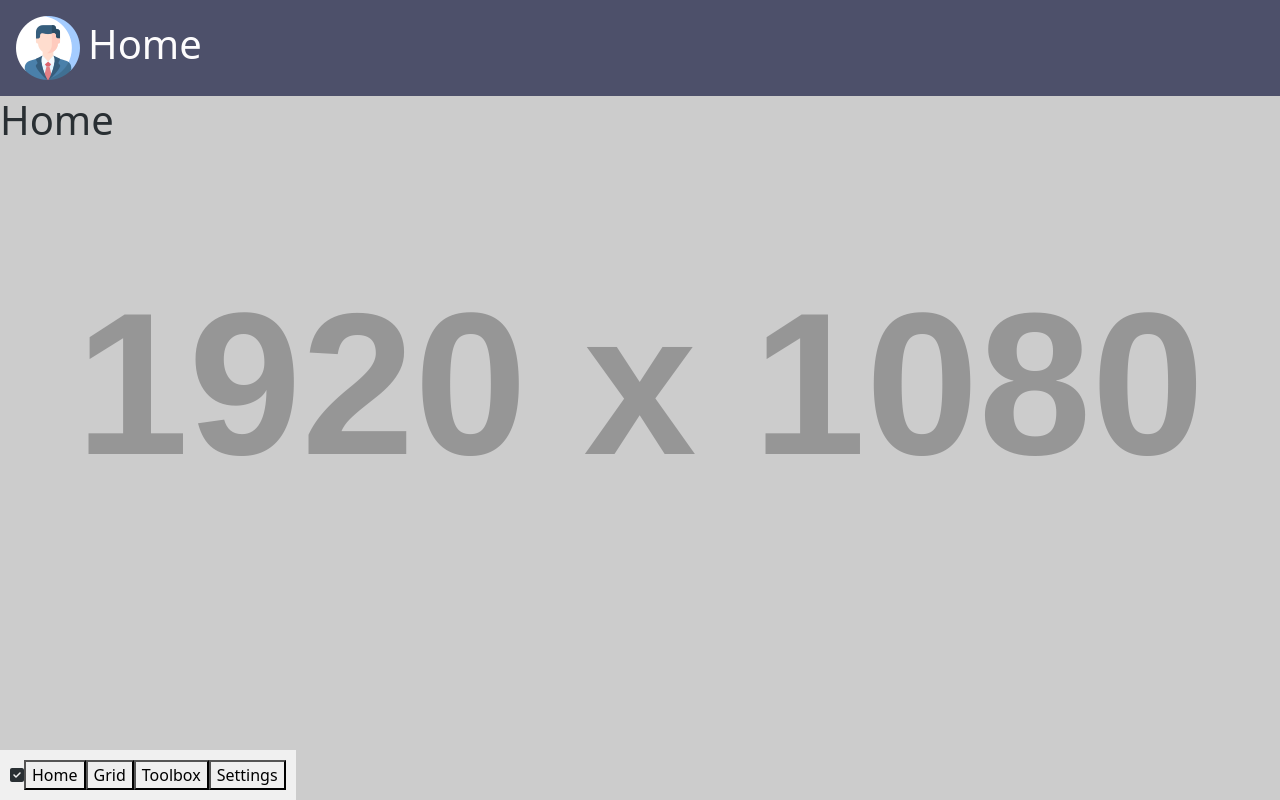
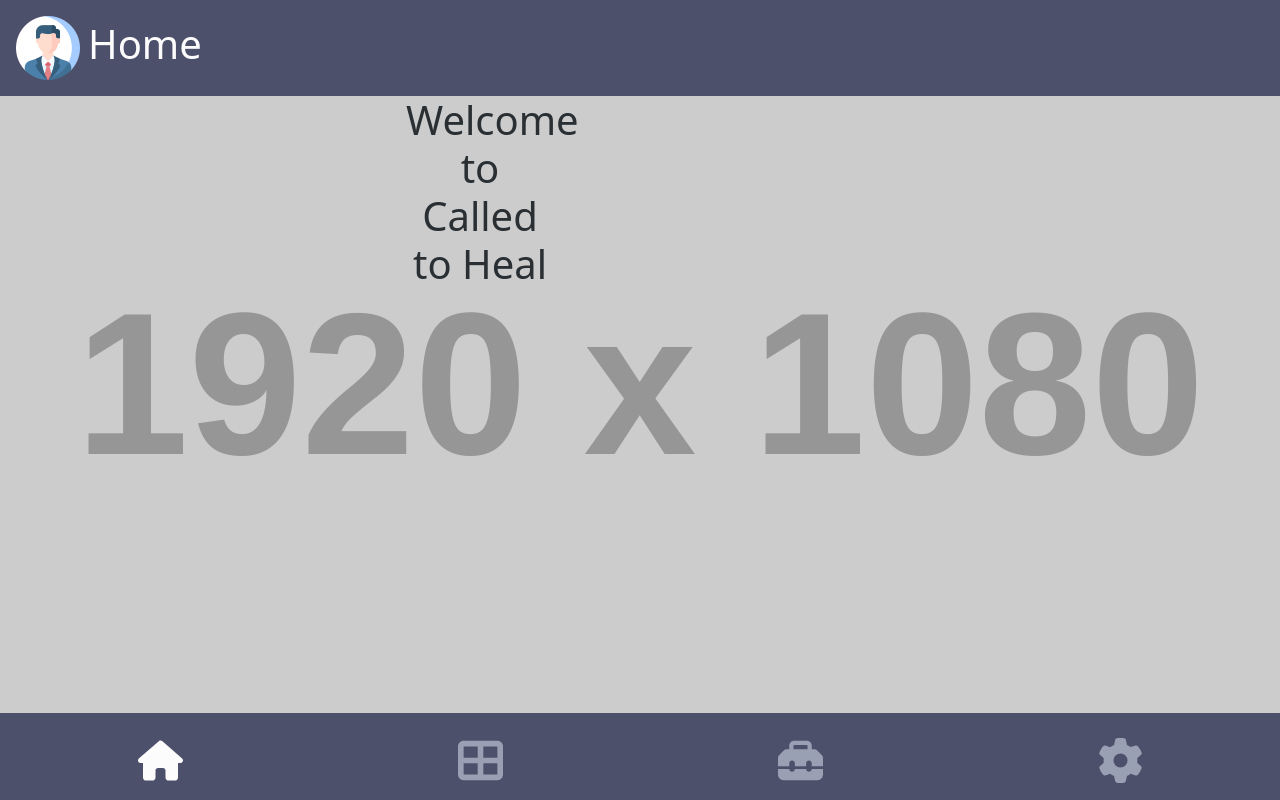
Before and after one commit to ckearl/called-to-heal, a React (Create React App) app: page / in a window 1280 px wide. Built offline with nearby package versions, Linux system fonts and the light colour scheme.

Commit message:
hello friends I styled the navbar

```diff
--- a/src/App.js
+++ b/src/App.js
@@ -40,7 +40,7 @@ const App = () => {
 
         {currentPage === "Settings" && <Settings user={user} setUser={setUser} />}
       </div>
-      <Navbar onPageChange={handlePageChange} />
+      <Navbar onPageChange={handlePageChange} currentPage={currentPage}/>
     </div>
   );
 };
--- a/src/Home.js
+++ b/src/Home.js
@@ -3,7 +3,17 @@ import React from 'react';
 const Home = () => {
     return (
         <div>
-            <h1>Home</h1>
+            <div className='d-flex align-items-center justify-content-center'>
+                <div className='row'>
+                    <div className='col-sm-4'>
+                        <h1 className='text-center'>Welcome to Called to Heal</h1>
+                    </div>
+                </div>
+                <div className='row'>
+
+                </div>
+            </div>
+
         </div>
     );
 }
--- a/src/Navbar.js
+++ b/src/Navbar.js
@@ -1,16 +1,37 @@
 import React from "react";
 import { FontAwesomeIcon } from "@fortawesome/react-fontawesome";
 
-const Navbar = ({ onPageChange }) => {
+function determineIconColor(currentPage, assignedPage) {
+  if (currentPage === assignedPage) {
+    return "#fdfcfd";
+  }
+  return "#9aa0b3";
+
+}
+
+function iconBuilder(currentPage, onPageChange, assignedPage, icon) {
+  return (
+    <div className="navbar-btn">
+      <FontAwesomeIcon
+        icon={icon}
+        style={{ height: 45, width: 45, color: determineIconColor(currentPage, assignedPage) }}
+        onClick={() => onPageChange(assignedPage)}
+      />
+    </div>
+  );
+}
+
+const Navbar = ({ currentPage, onPageChange }) => {
   return (
     <div
-      style={{ position: "fixed", bottom: 0, left: 0, padding: "10px", backgroundColor: "#f0f0f0" }}
+      style={{ display: "flex", alignItems: "end", justifyContent: "space-around", width: "100%", position: "fixed", bottom: 0, left: 0, paddingBottom: "1%", paddingTop: "2%", backgroundColor: "#4d506a"}}
     >
-      <FontAwesomeIcon icon="fa-solid fa-check-square" />
-      <button onClick={() => onPageChange("Home")}>Home</button>
-      <button onClick={() => onPageChange("Grid")}>Grid</button>
-      <button onClick={() => onPageChange("Toolbox")}>Toolbox</button>
-      <button onClick={() => onPageChange("Settings")}>Settings</button>
+
+      {iconBuilder(currentPage, onPageChange, "Home", ["fas", "home"])}
+      {iconBuilder(currentPage, onPageChange, "Grid", ["fas", "th-large"])}
+      {iconBuilder(currentPage, onPageChange, "Toolbox", ["fas", "toolbox"])}
+      {iconBuilder(currentPage, onPageChange, "Settings", ["fas", "cog"])}
+
     </div>
   );
 };
```
Also changed, not shown: src/bootstrap-styles.css.
